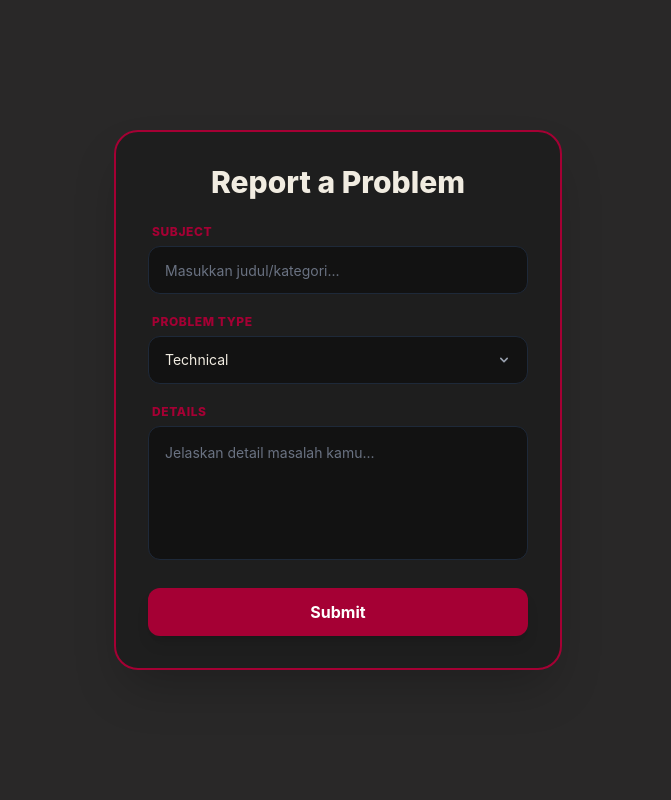
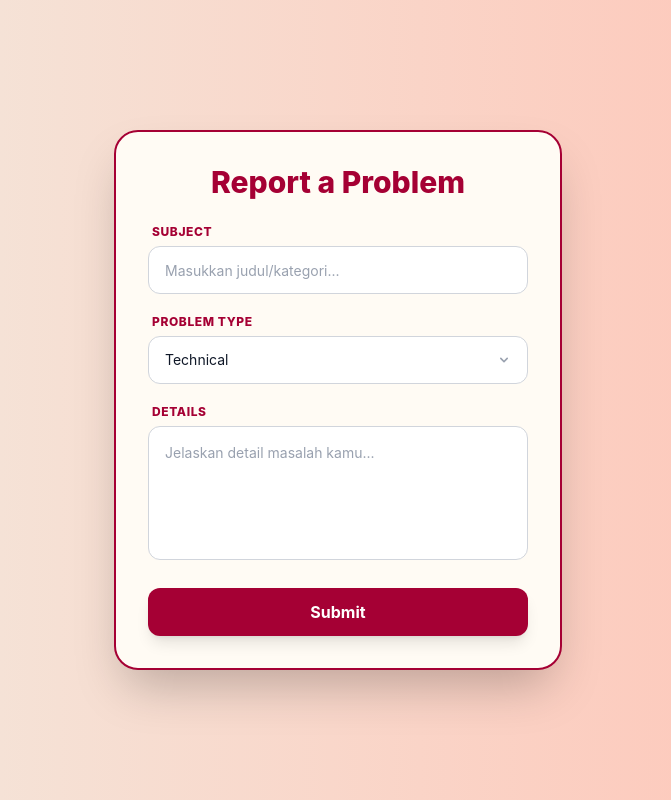
Before and after one commit to Carmeloanthony1/KitaKomplain-PNJ-Web-Development-Competition-, a React (Vite) app: page /report in a window 1280 px wide. Shown: the whole page, without its empty margins (302-973 px from the left). Built offline with nearby package versions, Linux system fonts and the light colour scheme; sample sign-in values are in the browser's storage.

Commit message:
add: menambahkan light mode report problem

```diff
--- a/src/pages/ReportProblem.jsx
+++ b/src/pages/ReportProblem.jsx
@@ -53,9 +53,12 @@
   };
 
   return (
-    <div className="min-h-screen w-full bg-[#292828] text-[#f1ece1] flex items-center justify-center p-4">
-      <div className="w-full max-w-md bg-[#1e1e1e] border-2 border-[#a50034] rounded-3xl p-6 sm:p-8 shadow-2xl">
-        <h1 className="text-2xl sm:text-3xl font-extrabold text-[#f1ece1] text-center mb-6">
+    /* Background Page: Light Mode pakai gradient hangat (#f1ece1 ke #ffc1b3), Dark Mode pakai #292828 */
+    <div className="min-h-screen w-full bg-gradient-to-r from-[#f1ece1] to-[#ffc1b3] dark:from-[#292828] dark:to-[#292828] text-gray-900 dark:text-[#f1ece1] flex items-center justify-center p-4 transition-colors duration-200">
+
+      {/* Card Wrapper: Light Mode (#fffbf4), Dark Mode (#1e1e1e) */}
+      <div className="w-full max-w-md bg-[#fffbf4] dark:bg-[#1e1e1e] border-2 border-[#a50034] rounded-3xl p-6 sm:p-8 shadow-2xl transition-colors duration-200">
+        <h1 className="text-2xl sm:text-3xl font-extrabold text-[#a50034] dark:text-[#f1ece1] text-center mb-6">
           Report a Problem
         </h1>
 
@@ -70,7 +73,7 @@
               value={category}
               onChange={(event) => setCategory(event.target.value)}
               placeholder="Masukkan judul/kategori..."
-              className="w-full h-12 px-4 bg-[#121212] border border-gray-800 rounded-xl text-sm text-[#f1ece1] placeholder-gray-500 outline-none focus:border-[#a50034] focus:ring-1 focus:ring-[#a50034] transition-all"
+              className="w-full h-12 px-4 bg-white dark:bg-[#121212] border border-gray-300 dark:border-gray-800 rounded-xl text-sm text-gray-900 dark:text-[#f1ece1] placeholder-gray-400 dark:placeholder-gray-500 outline-none focus:border-[#a50034] focus:ring-1 focus:ring-[#a50034] transition-all"
               required
             />
           </div>
@@ -84,12 +87,12 @@
               <select
                 value={problemType}
                 onChange={(event) => setProblemType(event.target.value)}
-                className="w-full h-12 px-4 bg-[#121212] border border-gray-800 rounded-xl text-sm text-[#f1ece1] outline-none focus:border-[#a50034] focus:ring-1 focus:ring-[#a50034] transition-all appearance-none cursor-pointer pr-10"
+                className="w-full h-12 px-4 bg-white dark:bg-[#121212] border border-gray-300 dark:border-gray-800 rounded-xl text-sm text-gray-900 dark:text-[#f1ece1] outline-none focus:border-[#a50034] focus:ring-1 focus:ring-[#a50034] transition-all appearance-none cursor-pointer pr-10"
               >
-                <option value="Technical">Technical</option>
-                <option value="Bug">Bug</option>
-                <option value="Recommendation">Recommendation</option>
-                <option value="Question">Question</option>
+                <option value="Technical" className="bg-white dark:bg-[#121212] text-gray-900 dark:text-[#f1ece1]">Technical</option>
+                <option value="Bug" className="bg-white dark:bg-[#121212] text-gray-900 dark:text-[#f1ece1]">Bug</option>
+                <option value="Recommendation" className="bg-white dark:bg-[#121212] text-gray-900 dark:text-[#f1ece1]">Recommendation</option>
+                <option value="Question" className="bg-white dark:bg-[#121212] text-gray-900 dark:text-[#f1ece1]">Question</option>
               </select>
               <div className="absolute right-4 pointer-events-none text-gray-400">
                 <svg className="w-4 h-4 fill-current" viewBox="0 0 20 20">
@@ -109,7 +112,7 @@
               value={details}
               onChange={(event) => setDetails(event.target.value)}
               placeholder="Jelaskan detail masalah kamu..."
-              className="w-full p-4 bg-[#121212] border border-gray-800 rounded-xl text-sm text-[#f1ece1] placeholder-gray-500 outline-none focus:border-[#a50034] focus:ring-1 focus:ring-[#a50034] transition-all resize-none"
+              className="w-full p-4 bg-white dark:bg-[#121212] border border-gray-300 dark:border-gray-800 rounded-xl text-sm text-gray-900 dark:text-[#f1ece1] placeholder-gray-400 dark:placeholder-gray-500 outline-none focus:border-[#a50034] focus:ring-1 focus:ring-[#a50034] transition-all resize-none"
               required
             />
           </div>
@@ -126,9 +129,9 @@
 
         {/* Info Ticket jika berhasil dikirim */}
         {lastToken && (
-          <div className="mt-5 p-3 bg-[#121212] border border-emerald-500/30 rounded-xl text-center">
-            <p className="text-xs text-gray-400">Nomor Ticket Kamu:</p>
-            <p className="text-sm font-mono font-bold text-emerald-400 mt-0.5">
+          <div className="mt-5 p-3 bg-emerald-50 dark:bg-[#121212] border border-emerald-500/30 rounded-xl text-center transition-colors">
+            <p className="text-xs text-gray-600 dark:text-gray-400">Nomor Ticket Kamu:</p>
+            <p className="text-sm font-mono font-bold text-emerald-600 dark:text-emerald-400 mt-0.5">
               #{lastToken}
             </p>
           </div>
```
